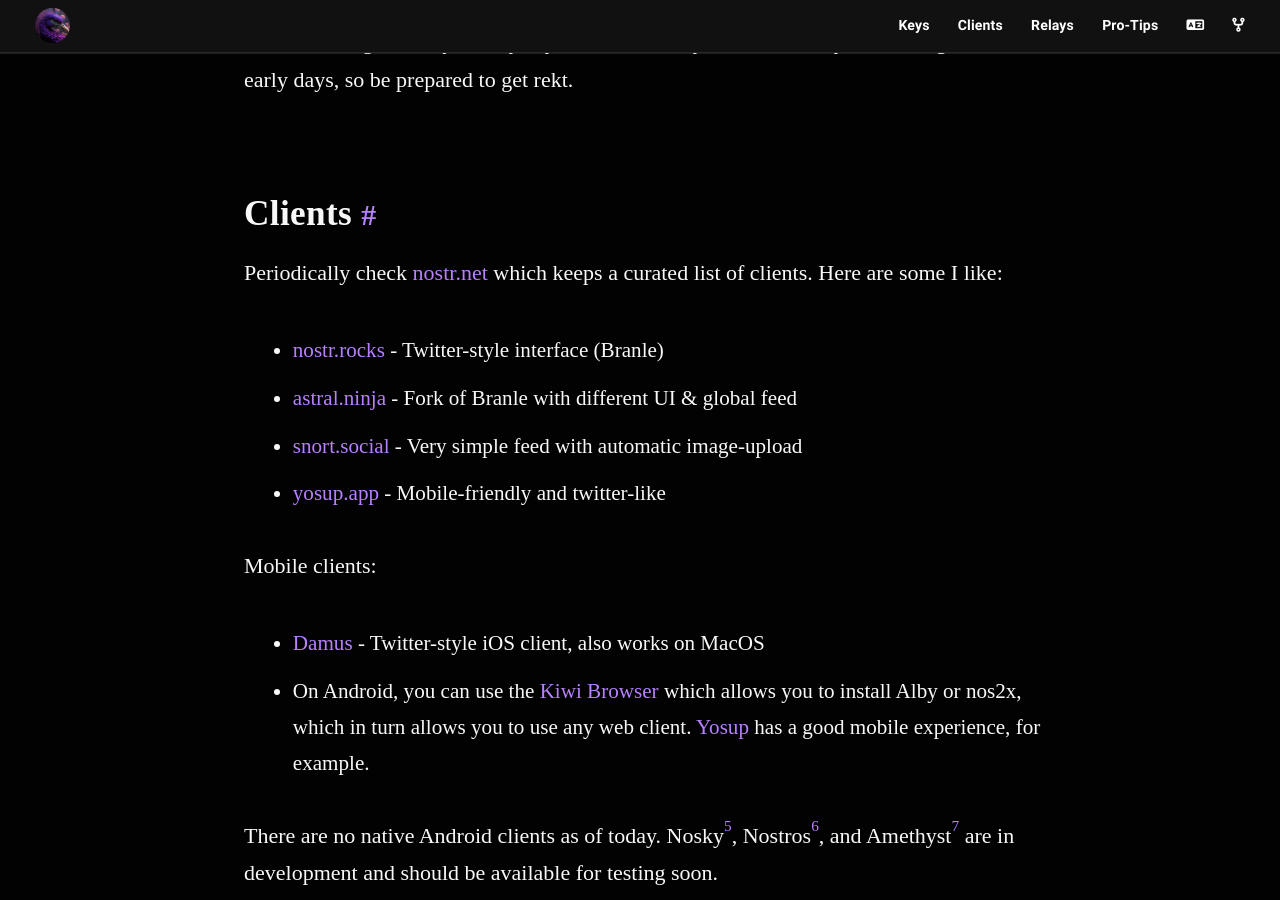
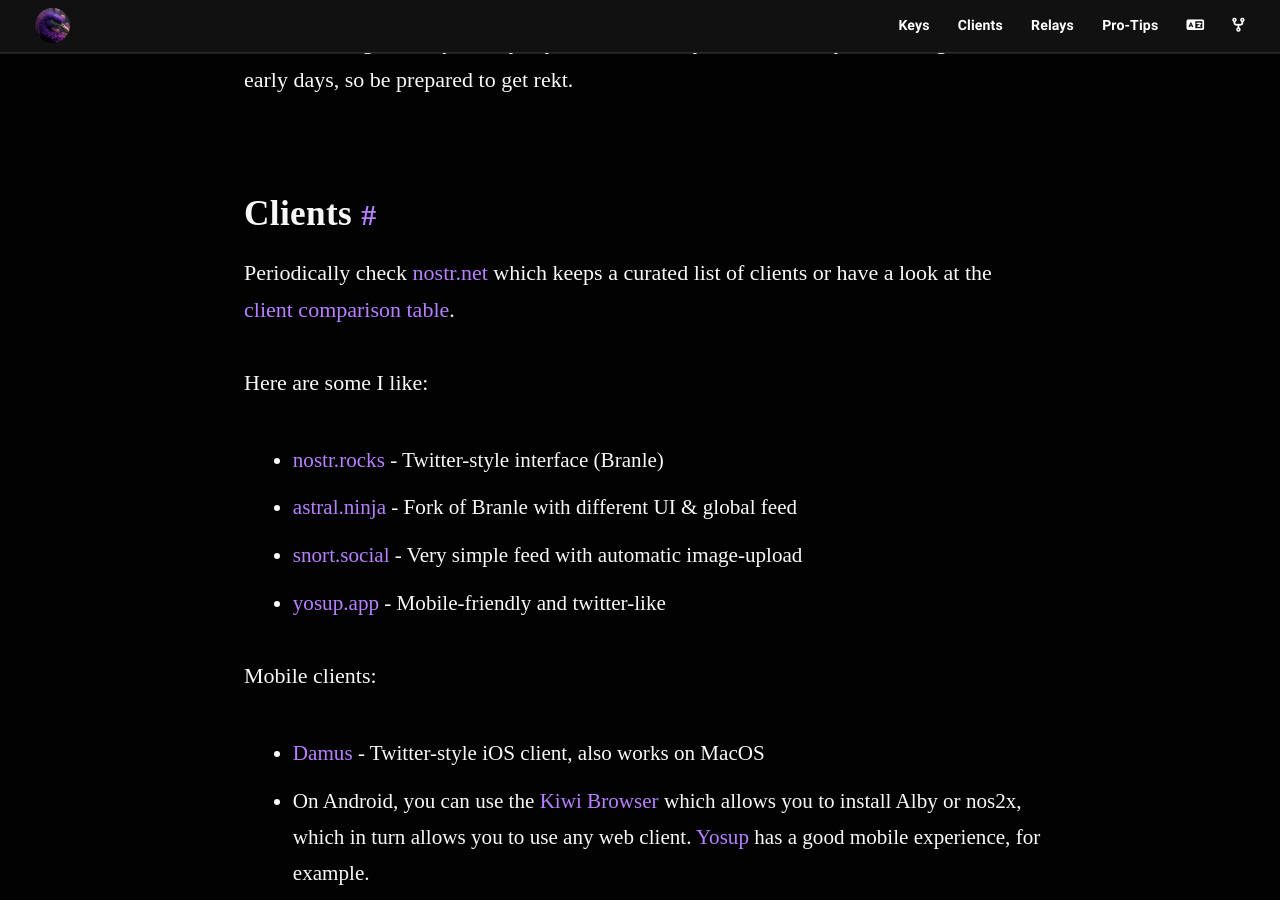
Before and after one commit to nostr-resources/nostr-resources.github.io, a Jekyll site: the page built from index.md, in a window 1280 px wide and 900 px high, scrolled down 2647 px. Built offline with Jekyll 4.4.1, drawn with Linux system fonts in a browser that asks for light colours; some web fonts are replaced.

Commit message:
Add client comparison table

```diff
--- a/index.md
+++ b/index.md
@@ -73,7 +73,9 @@ It's still early days, so be prepared to get rekt.
 ## Clients
 
 Periodically check [nostr.net](https://www.nostr.net/) which keeps a curated
-list of clients. Here are some I like:
+list of clients or have a look at the [client comparison table](https://github.com/vishalxl/Nostr-Clients-Features-List).
+
+Here are some I like:
 
 - [nostr.rocks](https://nostr.rocks/) - Twitter-style interface (Branle)
 - [astral.ninja](https://astral.ninja/) - Fork of Branle with different UI & global feed
```
